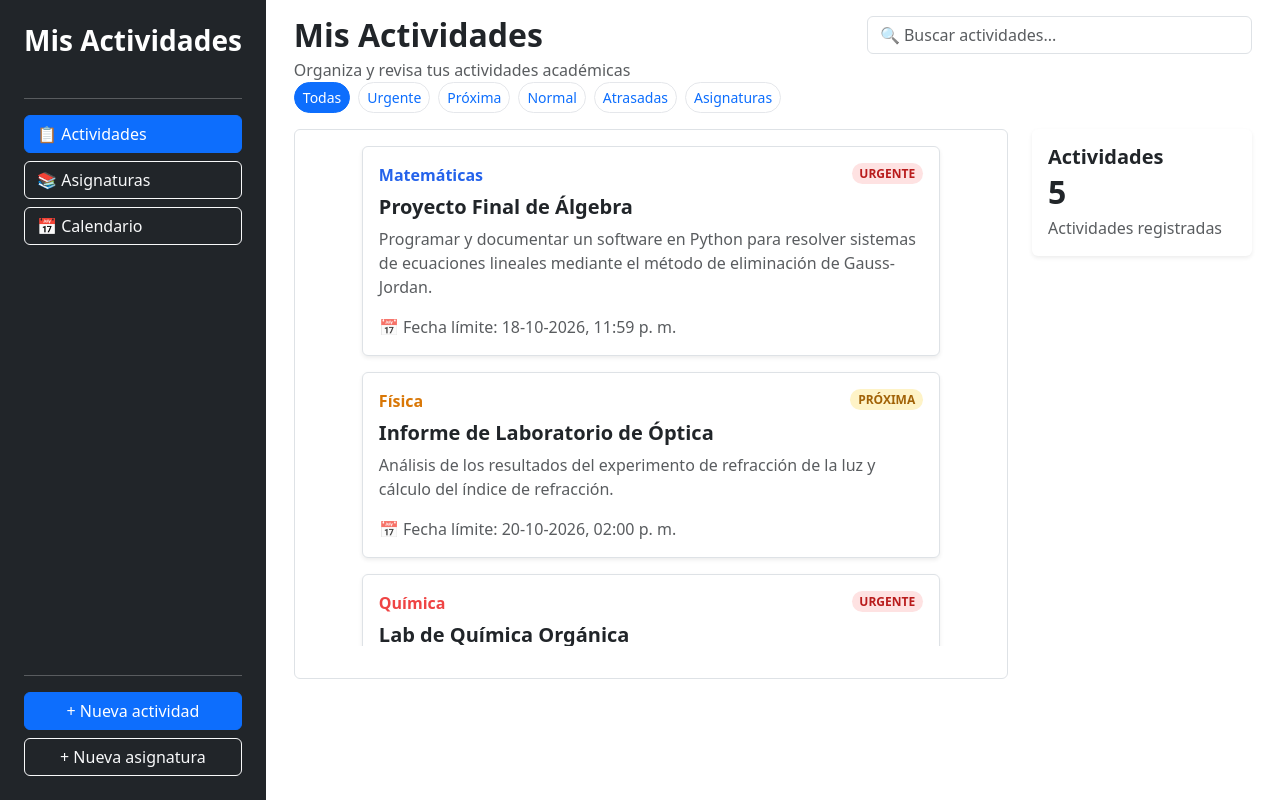
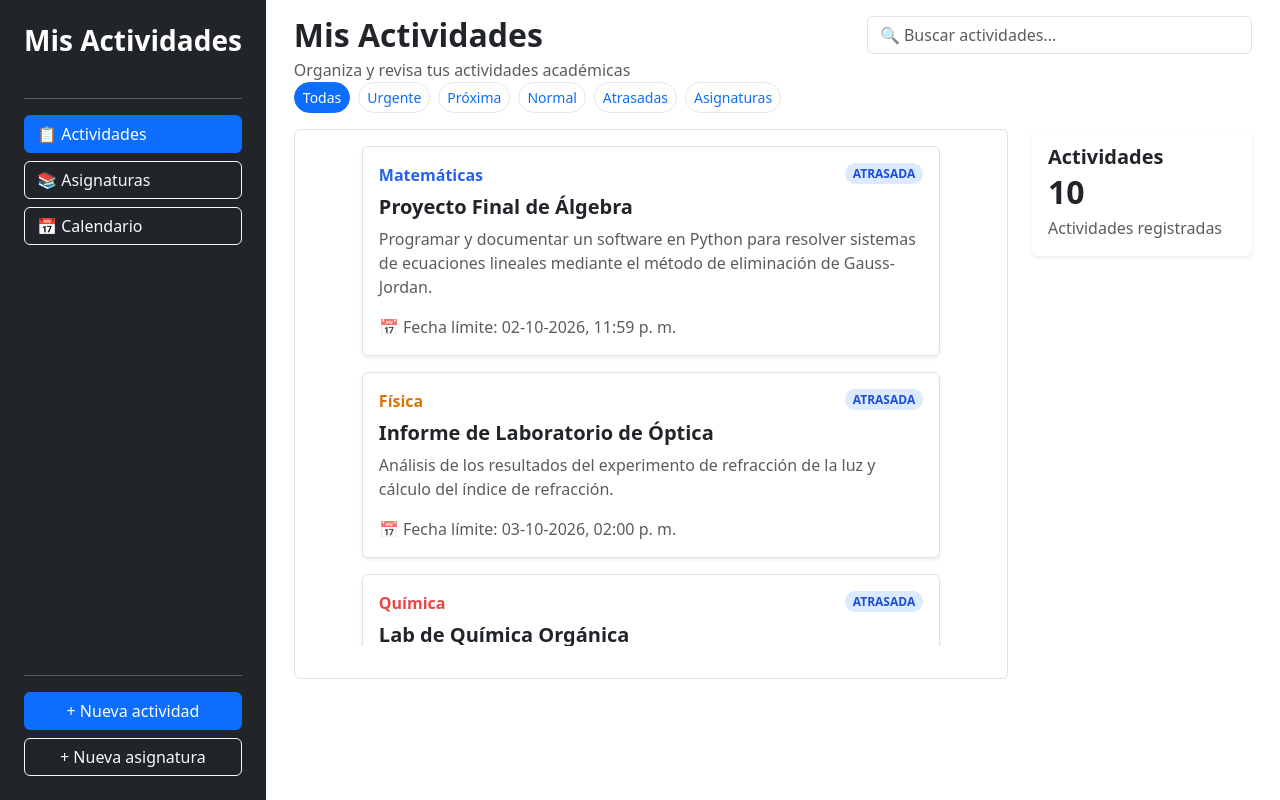
Before and after one commit to javygomezheim-cmd/Proyecto-2-DesarrolloWeb, a React (Vite) app: page / in a window 1280 px wide. Built offline with nearby package versions, Linux system fonts and the light colour scheme.

Commit message:
Cambio formato de actividades, se añaden nuevas tareas e implementacion fechas reales

```diff
--- a/src/App.jsx
+++ b/src/App.jsx
@@ -20,10 +20,18 @@ export default function App() {
   const [mostrarModalAsignatura, setMostrarModalAsignatura] = useState(false);
 
   // 1. Inicialización con localStorage (si no existe, usa los JSON)
-  const [actividades, setActividades] = useState(() => {
-    const guardadas = localStorage.getItem(STORAGE_ACTIVIDADES);
-    return guardadas ? JSON.parse(guardadas) : actividadesIniciales;
-  });
+const [actividades, setActividades] = useState(() => {
+  const guardadas = localStorage.getItem(STORAGE_ACTIVIDADES);
+
+  const datos = guardadas
+    ? JSON.parse(guardadas)
+    : actividadesIniciales;
+
+  return datos.map((actividad) => ({
+    ...actividad,
+    completada: actividad.completada ?? false,
+  }));
+});
 
   const [asignaturas, setAsignaturas] = useState(() => {
     const guardadas = localStorage.getItem(STORAGE_ASIGNATURAS);
--- a/src/data/actividades.json
+++ b/src/data/actividades.json
@@ -3,55 +3,121 @@
     "id": 1,
     "titulo": "Proyecto Final de Álgebra",
     "asignaturaId": 1,
-    "fechaLimite": "2026-10-18T23:59",
+    "fechaLimite": "2026-10-02T23:59",
     "descripcion": "Programar y documentar un software en Python para resolver sistemas de ecuaciones lineales mediante el método de eliminación de Gauss-Jordan.",
-    "prioridad": "alta",
     "estado": "en-progreso",
+    "completada": false,
     "subtareas": [
-      { "id": 1, "texto": "Escribir algoritmos básicos de matrices", "hecha": true },
-      { "id": 2, "texto": "Implementar método Gauss-Jordan en código", "hecha": false },
-      { "id": 3, "texto": "Realizar pruebas unitarias con matrices de 3×3", "hecha": false },
-      { "id": 4, "texto": "Escribir reporte PDF y conclusiones", "hecha": false }
+      {
+        "id": 1,
+        "texto": "Escribir algoritmos básicos de matrices",
+        "hecha": true
+      },
+      {
+        "id": 2,
+        "texto": "Implementar método Gauss-Jordan en código",
+        "hecha": false
+      },
+      {
+        "id": 3,
+        "texto": "Realizar pruebas unitarias con matrices de 3×3",
+        "hecha": false
+      },
+      {
+        "id": 4,
+        "texto": "Escribir reporte PDF y conclusiones",
+        "hecha": false
+      }
     ]
   },
   {
     "id": 2,
     "titulo": "Informe de Laboratorio de Óptica",
     "asignaturaId": 2,
-    "fechaLimite": "2026-10-20T14:00",
+    "fechaLimite": "2026-10-03T14:00",
     "descripcion": "Análisis de los resultados del experimento de refracción de la luz y cálculo del índice de refracción.",
-    "prioridad": "media",
     "estado": "pendiente",
+    "completada": true,
     "subtareas": []
   },
   {
     "id": 3,
     "titulo": "Lab de Química Orgánica",
     "asignaturaId": 3,
-    "fechaLimite": "2026-10-22T11:30",
+    "fechaLimite": "2026-10-04T11:30",
     "descripcion": "Informe completo sobre la destilación de compuestos orgánicos e hidrocarburos.",
-    "prioridad": "alta",
     "estado": "pendiente",
+    "completada": false,
     "subtareas": []
   },
   {
     "id": 4,
-    "titulo": "Lectura de Macroeconomía",
-    "asignaturaId": 4,
-    "fechaLimite": "2026-10-25T09:00",
-    "descripcion": "Leer capítulo 4 sobre inflación y resumir los conceptos clave.",
-    "prioridad": "baja",
-    "estado": "pendiente",
+    "titulo": "Tarea de Análisis de Algoritmos",
+    "asignaturaId": 1,
+    "fechaLimite": "2026-10-05T23:59",
+    "descripcion": "Resolver ejercicios de complejidad temporal y análisis de algoritmos.",
+    "estado": "en-progreso",
+    "completada": false,
     "subtareas": []
   },
   {
     "id": 5,
+    "titulo": "Lectura de Macroeconomía",
+    "asignaturaId": 4,
+    "fechaLimite": "2026-10-07T09:00",
+    "descripcion": "Leer capítulo 4 sobre inflación y resumir los conceptos clave.",
+    "estado": "pendiente",
+    "completada": false,
+    "subtareas": []
+  },
+  {
+    "id": 6,
     "titulo": "Presentación de Historia",
     "asignaturaId": 5,
-    "fechaLimite": "2026-10-28T16:00",
+    "fechaLimite": "2026-10-10T16:00",
     "descripcion": "Crear láminas sobre el impacto cultural de la Revolución.",
-    "prioridad": "media",
     "estado": "pendiente",
+    "completada": false,
+    "subtareas": []
+  },
+  {
+    "id": 7,
+    "titulo": "Laboratorio de Redes",
+    "asignaturaId": 2,
+    "fechaLimite": "2026-10-12T18:00",
+    "descripcion": "Configurar una red local y documentar la comunicación entre cliente y servidor.",
+    "estado": "pendiente",
+    "completada": true,
+    "subtareas": []
+  },
+  {
+    "id": 8,
+    "titulo": "Informe de Minería de Datos",
+    "asignaturaId": 3,
+    "fechaLimite": "2026-10-18T23:59",
+    "descripcion": "Analizar un conjunto de datos y presentar los resultados obtenidos.",
+    "estado": "pendiente",
+    "completada": false,
+    "subtareas": []
+  },
+  {
+    "id": 9,
+    "titulo": "Proyecto de Fundamentos de IA",
+    "asignaturaId": 1,
+    "fechaLimite": "2026-10-25T23:59",
+    "descripcion": "Implementar un sistema utilizando técnicas de inteligencia artificial.",
+    "estado": "en-progreso",
+    "completada": false,
+    "subtareas": []
+  },
+  {
+    "id": 10,
+    "titulo": "Exposición de Paradigmas de Programación",
+    "asignaturaId": 5,
+    "fechaLimite": "2026-11-05T12:00",
+    "descripcion": "Preparar una exposición sobre los principales paradigmas de programación.",
+    "estado": "pendiente",
+    "completada": false,
     "subtareas": []
   }
 ]
--- a/src/pages/DetalleActividadPage.jsx
+++ b/src/pages/DetalleActividadPage.jsx
@@ -1,11 +1,5 @@
 import "../styles/DetalleActividad.css";
 import ListaSubtareas from "../components/ListaSubtareas";
-
-const PRIORIDAD = {
-  alta: { texto: "Alta prioridad", clase: "badge-alta" },
-  media: { texto: "Media prioridad", clase: "badge-media" },
-  baja: { texto: "Baja prioridad", clase: "badge-baja" },
-};
 
 const ESTADO = {
   pendiente: { texto: "Pendiente", clase: "badge-pendiente" },
@@ -36,16 +30,54 @@ export default function DetalleActividadPage({
 
   const asignatura = asignaturas.find((s) => s.id === actividad.asignaturaId);
   const fecha = new Date(actividad.fechaLimite);
+
   const dia = fecha.toLocaleDateString("es-CL", {
     weekday: "long",
     day: "numeric",
     month: "long",
   });
+
   const hora = fecha.toLocaleTimeString("es-CL", {
     hour: "2-digit",
     minute: "2-digit",
     hour12: false,
   });
+
+  function obtenerUrgencia(fechaLimite) {
+    const ahora = new Date();
+    const fecha = new Date(fechaLimite);
+
+    const diferencia = fecha - ahora;
+    const dias = diferencia / (1000 * 60 * 60 * 24);
+
+    if (dias < 0) {
+      return {
+        texto: "ATRASADA",
+        clase: "prioridad-atrasada",
+      };
+    }
+
+    if (dias <= 2) {
+      return {
+        texto: "URGENTE",
+        clase: "prioridad-urgente",
+      };
+    }
+
+    if (dias <= 7) {
+      return {
+        texto: "PRÓXIMA",
+        clase: "prioridad-proxima",
+      };
+    }
+
+    return {
+      texto: "NORMAL",
+      clase: "prioridad-normal",
+    };
+  }
+
+  const urgencia = obtenerUrgencia(actividad.fechaLimite);
 
   function handleEliminar() {
     if (window.confirm("¿Eliminar esta actividad?")) {
@@ -67,11 +99,14 @@ export default function DetalleActividadPage({
       <p className="text-primary fw-semibold small text-uppercase mb-1">
         {asignatura?.nombre}
       </p>
+
       <h1 className="h2 fw-bold">{actividad.titulo}</h1>
+
       <div className="d-flex gap-2 mb-4">
-        <span className={`badge ${PRIORIDAD[actividad.prioridad].clase}`}>
-          {PRIORIDAD[actividad.prioridad].texto}
+        <span className={`badge ${urgencia.clase}`}>
+          {urgencia.texto}
         </span>
+
         <span className={`badge ${ESTADO[actividad.estado].clase}`}>
           {ESTADO[actividad.estado].texto}
         </span>
@@ -81,24 +116,41 @@ export default function DetalleActividadPage({
         <div className="col-lg-4 order-lg-2">
           <div className="card">
             <div className="card-body">
-              <p className="small text-uppercase text-muted mb-0">Fecha límite</p>
+              <p className="small text-uppercase text-muted mb-0">
+                Fecha límite
+              </p>
+
               <p className="fw-semibold">
                 {dia}, {hora}
               </p>
+
               <hr />
-              <p className="small text-uppercase text-muted mb-0">Profesor</p>
-              <p className="fw-semibold mb-0">{asignatura?.profesor}</p>
+
+              <p className="small text-uppercase text-muted mb-0">
+                Profesor
+              </p>
+
+              <p className="fw-semibold mb-0">
+                {asignatura?.profesor}
+              </p>
             </div>
           </div>
         </div>
 
         <div className="col-lg-8 order-lg-1">
-          <h2 className="h6 text-uppercase fw-bold">Descripción</h2>
-          <p className="text-muted">{actividad.descripcion}</p>
+          <h2 className="h6 text-uppercase fw-bold">
+            Descripción
+          </h2>
+
+          <p className="text-muted">
+            {actividad.descripcion}
+          </p>
 
           <ListaSubtareas
             subtareas={actividad.subtareas}
-            onToggle={(idSubtarea) => toggleSubtarea(actividad.id, idSubtarea)}
+            onToggle={(idSubtarea) =>
+              toggleSubtarea(actividad.id, idSubtarea)
+            }
           />
 
           <div className="d-flex gap-2">
@@ -109,6 +161,7 @@ export default function DetalleActividadPage({
             >
               Editar actividad
             </button>
+
             <button
               type="button"
               className="btn btn-outline-danger"
--- a/src/pages/ListaActividadesPage.jsx
+++ b/src/pages/ListaActividadesPage.jsx
@@ -17,10 +17,29 @@ export default function ListaActividadesPage({
 
   const ahora = new Date();
 
+  function obtenerUrgencia(fechaLimite) {
+    const ahora = new Date();
+    const fecha = new Date(fechaLimite);
+
+    const diferencia = fecha - ahora;
+    const dias = diferencia / (1000 * 60 * 60 * 24);
+
+    if (dias < 0) {
+      return "atrasada";
+    }
+
+    if (dias <= 2) {
+      return "urgente";
+    }
+
+    if (dias <= 7) {
+      return "proxima";
+    }
+
+    return "normal";
+  }
+
   const actividadesFiltradas = actividades.filter((actividad) => {
-    const fechaLimite = new Date(actividad.fechaLimite);
-    const atrasada = fechaLimite < ahora;
-
     const textoBusqueda = quitarTildes(busqueda.toLowerCase());
 
     const titulo = quitarTildes(actividad.titulo.toLowerCase());
@@ -36,24 +55,20 @@ export default function ListaActividadesPage({
       return false;
     }
 
-    if (filtro === "asignaturas") {
-      return actividad.asignaturaId === asignaturaSeleccionada;
-    }
-
     if (filtro === "urgente") {
-      return actividad.prioridad === "alta" && !atrasada;
+      return obtenerUrgencia(actividad.fechaLimite) === "urgente";
     }
 
     if (filtro === "semana") {
-      return actividad.prioridad === "media" && !atrasada;
+      return obtenerUrgencia(actividad.fechaLimite) === "proxima";
     }
 
     if (filtro === "normal") {
-      return actividad.prioridad === "baja" && !atrasada;
+      return obtenerUrgencia(actividad.fechaLimite) === "normal";
     }
 
     if (filtro === "atrasadas") {
-      return atrasada;
+      return obtenerUrgencia(actividad.fechaLimite) === "atrasada";
     }
 
     return true;
@@ -204,13 +219,20 @@ export default function ListaActividadesPage({
                 let textoPrioridad;
                 let clasePrioridad;
 
-                if (atrasada) {
+                const urgencia = obtenerUrgencia(actividad.fechaLimite);
+                console.log(
+                  actividad.titulo,
+                  actividad.fechaLimite,
+                  urgencia
+                );
+
+                if (urgencia === "atrasada") {
                   textoPrioridad = "ATRASADA";
                   clasePrioridad = "prioridad-atrasada";
-                } else if (actividad.prioridad === "alta") {
+                } else if (urgencia === "urgente") {
                   textoPrioridad = "URGENTE";
                   clasePrioridad = "prioridad-urgente";
-                } else if (actividad.prioridad === "media") {
+                } else if (urgencia === "proxima") {
                   textoPrioridad = "PRÓXIMA";
                   clasePrioridad = "prioridad-proxima";
                 } else {
```
